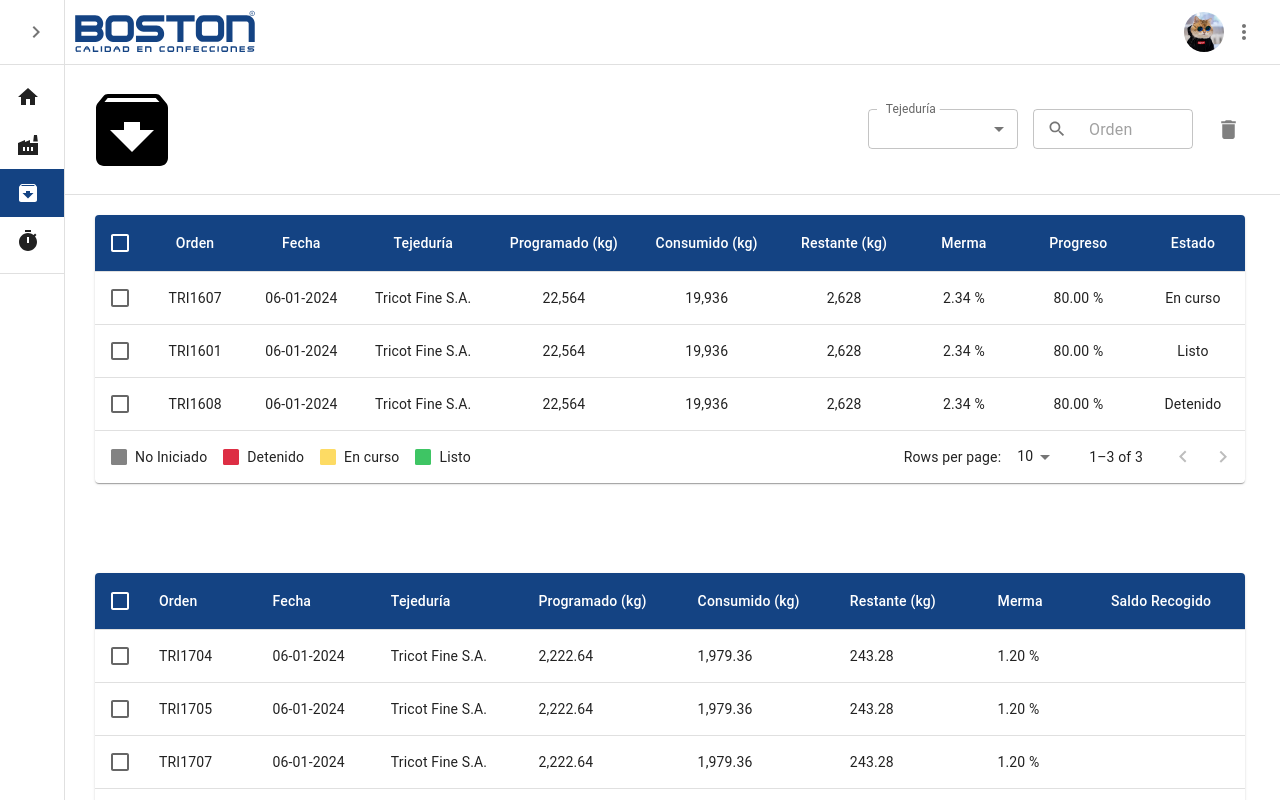
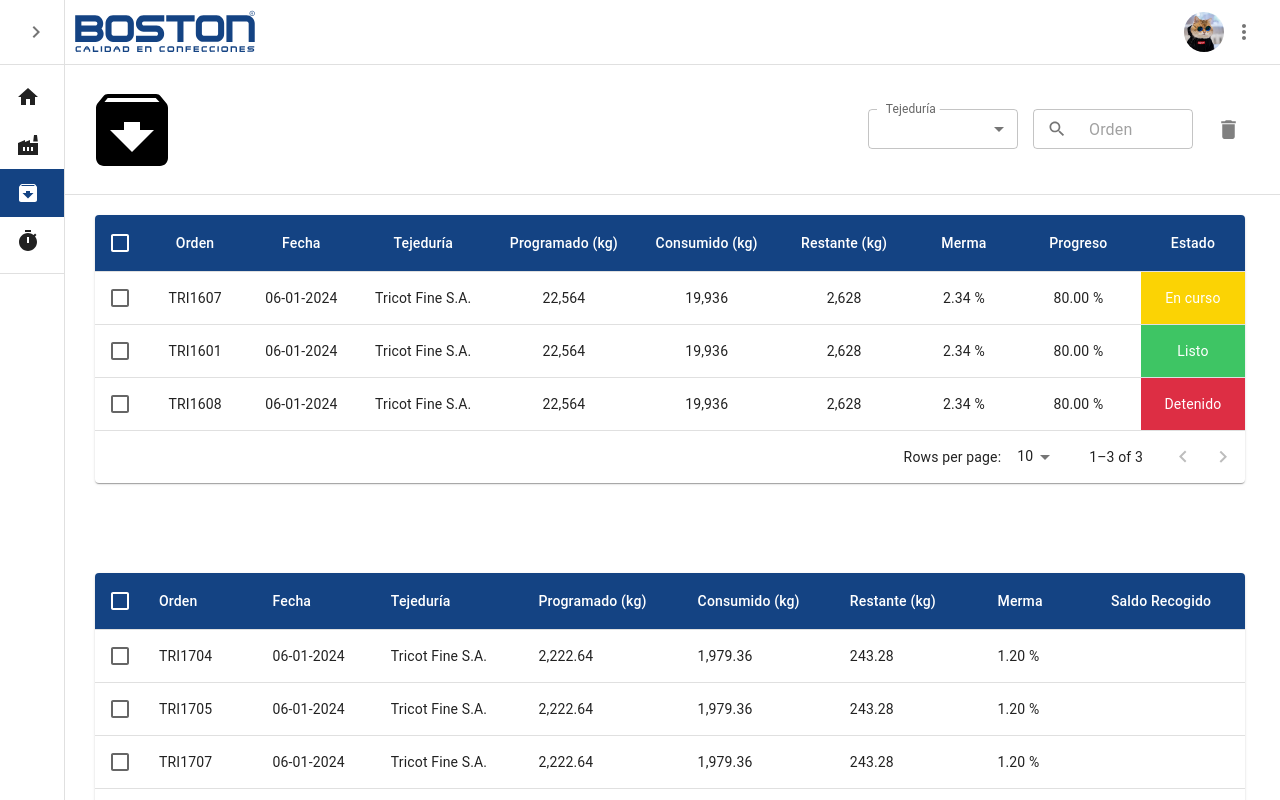
Before and after one commit to boston-sistemas/ERP-Frontend, a Next.js app: page /revision_stock in a window 1280 px wide. Shown: the top 800 px of the page. Built offline with nearby package versions, Linux system fonts and the light colour scheme.

Commit message:
Estilo de tabla sin leyenda

```diff
--- a/src/components/operaciones/tablas/tabla_stock_pendiente.tsx
+++ b/src/components/operaciones/tablas/tabla_stock_pendiente.tsx
@@ -100,11 +100,27 @@ export default function Tabla_stock_pendiente() {
 
   const isSelected = (order: string) => !!selected[order];
 
+  const getStateColor = (state: any) => {
+    switch (state) {
+      case 'No Iniciado':
+        return '#838383';
+      case 'Detenido':
+        return '#DD2E44';
+      case 'En curso':
+        return '#FBD304';
+      case 'Listo':
+        return '#3EC564';
+      default:
+        return 'none';
+    }
+  };
+
+  {/* DESCOMENTAR SI QUIERES LEYENDA
   const Legend = () => {
     const legendItems = [
       { label: 'No Iniciado', color: '#838383' },
       { label: 'Detenido', color: '#DD2E44' },
-      { label: 'En curso', color: '#FDDB64' },
+      { label: 'En curso', color: '#FBD304' },
       { label: 'Listo', color: '#3EC564' },
     ];
 
@@ -125,6 +141,9 @@ export default function Tabla_stock_pendiente() {
       </Grid>
     );
   };
+
+  */}
+
 
 
   return (
@@ -169,6 +188,7 @@ export default function Tabla_stock_pendiente() {
               .slice(page * rowsPerPage, page * rowsPerPage + rowsPerPage)
               .map((row) => {
                 const isItemSelected = isSelected(row.order);
+                const stateColor = getStateColor(row.state);
                 return (
                   <TableRow
                     hover
@@ -188,7 +208,13 @@ export default function Tabla_stock_pendiente() {
                     {columns.map((column) => {
                       const value = row[column.id];
                       return (
-                        <TableCell key={column.id} align={column.align}>
+                        <TableCell
+                          key={column.id}
+                          align={column.align}
+                          style={{
+                          minWidth: column.minWidth,
+                          ...(column.id === 'state' ? { backgroundColor: stateColor, color: 'white' } : {}),
+                        }}>
                           {column.format && value  !== null && value !== undefined
                             ? column.format(value)
                             : value}
@@ -208,9 +234,11 @@ export default function Tabla_stock_pendiente() {
         alignItems: 'center',
         flexWrap: 'wrap',
     }}>
+      {/* DESCOMENTAR SI QUIEREN COLOCAR LEYENDA
       <Box sx={{ flex: '1 1 auto' }}>
         <Legend />
       </Box>
+      */}
       <Box sx={{ flex: '1 1 auto' }}>
         <TablePagination
           rowsPerPageOptions={[10, 25, 100]}
```
